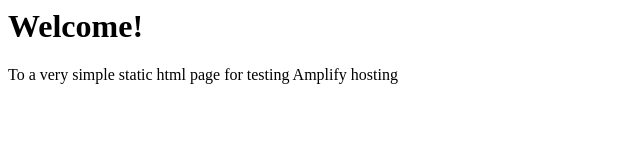
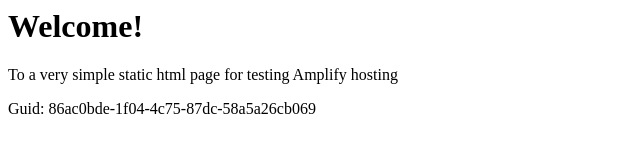
Before and after one commit to aws-aemilia-yul/Github-PR-Commit-Integration-Test-DoNotTouch-v1-preprod-ca-central-1, a website: page src/index.html in a window 1280 px wide. Shown: the whole page, without its empty margins (0-640 px from the left). Drawn offline with Linux system fonts and the light colour scheme.

Commit message:
commit from integ tests

```diff
--- a/src/index.html
+++ b/src/index.html
@@ -1,3 +1,5 @@
+
+
 <html lang="en">
 
 <head>
@@ -10,6 +12,6 @@
 <body>
     <h1>Welcome!</h1>
     <p>To a very simple static html page for testing Amplify hosting</p>
-</body>
+    <p>Guid: 86ac0bde-1f04-4c75-87dc-58a5a26cb069</p></body>
 
 </html>
```
